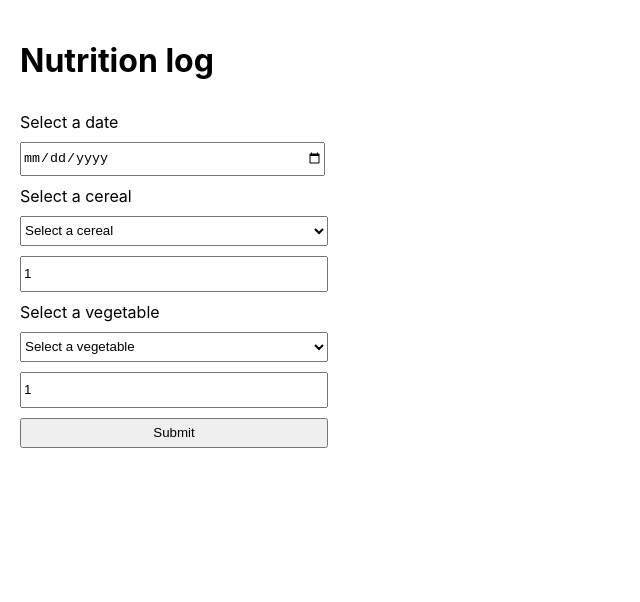
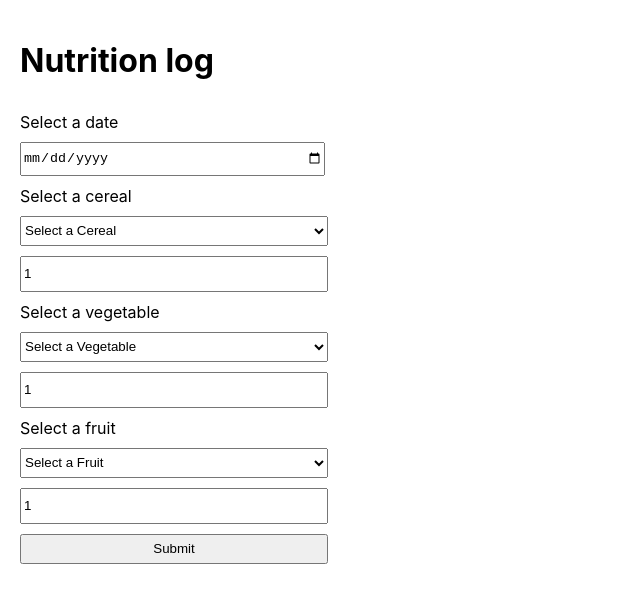
Before and after one commit to cristiansot/React-App-V2, a React (Create React App) app: page / in a window 1280 px wide. Shown: the top 602 px of the page, without its empty margins (0-640 px from the left). Built offline with nearby package versions, Linux system fonts and the light colour scheme.

Commit message:
Fruits done

```diff
--- a/src/components/AddFoodForm.js
+++ b/src/components/AddFoodForm.js
@@ -35,6 +35,19 @@ const greenPaprika = [60, 16, 0.5, 0.1, 3.9]
 const cabbage = [50, 12, 0.6, 0.1, 2.7];
 
 /* Fruts */
+const olives = [55, 64, 0.8, 7, 0.7];
+const cherries = [90, 65, 1.1, 0.9, 14.9];
+const custardApple = [90, 50, 2.6, 0.5, 10.5];
+const plums = [110, 61, 0.9, 0.7, 14.3];
+const peach = [130, 56, 0.9, 0.1, 14.4];
+const strawberries = [100, 30, 0.6, 0.3, 7];
+const apple = [100, 59, 0.2, 0.4, 15];
+const melon = [180, 63, 1.6, 0.5, 15];
+const orange = [120, 56, 1.1, 0.1, 14];
+const pear = [100, 59, 0.4, 0.4, 15];
+const pineapple = [120, 59, 0.5, 0.5, 15];
+const waterMelon = [100, 32, 0.6, 0.4, 7];
+const grapes = [90, 57, 0.6, 0.3, 15];
 
 /* Dairy */
 
@@ -114,8 +127,38 @@ function AddFoodForm({ addFood }) {
       vegetablePromise = Promise.resolve([]);
     }
 
-    Promise.all([cerealPromise, vegetablePromise])
-      .then(([cerealResult, vegetableResult]) => {
+    if (data.fuit === 'olives') {
+      fruitPromise = fetchFoodData(olives);
+    } else if (data.fruit === 'cherries') {
+      fruitPromise = fetchFoodData(cherries);
+    } else if (data.fruit === 'custardApple') {
+      fruitPromise = fetchFoodData(custardApple);
+    } else if (data.fruit === 'plums') {
+      fruitPromise = fetchFoodData(plums);
+    } else if (data.fruit === 'peach') {
+      fruitPromise = fetchFoodData(peach);
+    } else if (data.fruit === 'strawberries') {
+      fruitPromise = fetchFoodData(strawberries);
+    } else if (data.fruit === 'apple') {
+      fruitPromise = fetchFoodData(apple);
+    } else if (data.fruit === 'melon') {
+      fruitPromise = fetchFoodData(melon);
+    } else if (data.fruit === 'orange') {
+      fruitPromise = fetchFoodData(orange);
+    } else if (data.fruit === 'pear') {
+      fruitPromise = fetchFoodData(pear);
+    } else if (data.fruit === 'pineapple') {
+      fruitPromise = fetchFoodData(pineapple);
+    } else if (data.fruit === 'waterMelon') {
+      fruitPromise = fetchFoodData(waterMelon);
+    } else if (data.fruit === 'grapes') {
+      fruitPromise = fetchFoodData(grapes);
+    } else {
+      fruitPromise = Promise.resolve([]);
+    }
+
+    Promise.all([cerealPromise, vegetablePromise, fruitPromise])
+      .then(([cerealResult, vegetableResult, fruitResult]) => {
         const portion1 = parseInt(data.portion1) || 1;
         const portion2 = parseInt(data.portion2) || 1;
         const portion3 = parseInt(data.portion3) || 1;
@@ -131,6 +174,8 @@ function AddFoodForm({ addFood }) {
           cerealArray: cerealResult.map(value => value * portion1),
           vegetableName: data.vegetable,
           vegetableArray: vegetableResult.map(value => value * portion2),
+          fruitName: data.fruit,
+          fruitArray: fruitResult.map(value => value * portion3),
         };
 
         console.log(newFood);
@@ -179,7 +224,7 @@ function AddFoodForm({ addFood }) {
 
       <label>Select a cereal</label>
       <select {...register('cereal')}>
-        <option value="empty">Select a cereal</option>
+        <option value="empty">Select a Cereal</option>
         <option value="oatmeal">Oatmeal</option>
         <option value="integralRice">Integral Rice</option>
         <option value="rice">Rice</option>
@@ -194,7 +239,7 @@ function AddFoodForm({ addFood }) {
 
       <label>Select a vegetable</label>
       <select {...register('vegetable')}>
-        <option value="empty">Select a vegetable</option>
+        <option value="empty">Select a Vegetable</option>
         <option value="beet">Beet</option>
         <option value="broccoli">Broccoli</option>
         <option value="mushrooms">Mushrooms</option>
@@ -211,9 +256,27 @@ function AddFoodForm({ addFood }) {
         <option value="redPaprika">Red Paprika</option>
         <option value="greenPaprika">Green Paprika</option>
         <option value="cabbage">Cabbage</option>
-
       </select>
       <input type="number" {...register('portion2')} defaultValue="1" className="portion" />
+
+      <label>Select a fruit</label>
+      <select {...register('fruit')}>
+        <option value="empty">Select a Fruit</option>
+        <option value="olives">Olives</option>
+        <option value="cherries">Cherries</option>
+        <option value="custardApple">Custard Apple</option>
+        <option value="plums">Plums</option>
+        <option value="peach">Peach</option>
+        <option value="strawberries">Strawberries</option>
+        <option value="apple">Apple</option>
+        <option value="melon">Melon</option>
+        <option value="orange">Orange</option>
+        <option value="pear">Pear</option>
+        <option value="pineapple">Pinapple</option>
+        <option value="waterMelon">Watermelon</option>
+        <option value="grapes">Grapes</option>
+      </select>
+      <input type="number" {...register('portion3')} defaultValue="1" className="portion" />
 
       <button className="submit" type="submit">
         Submit
```
